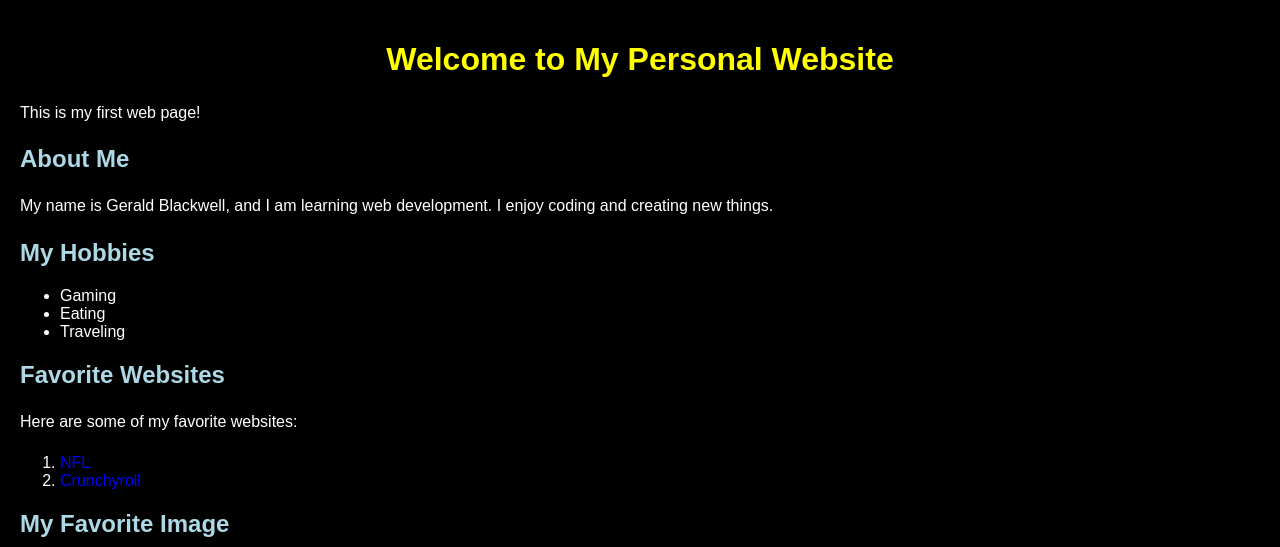
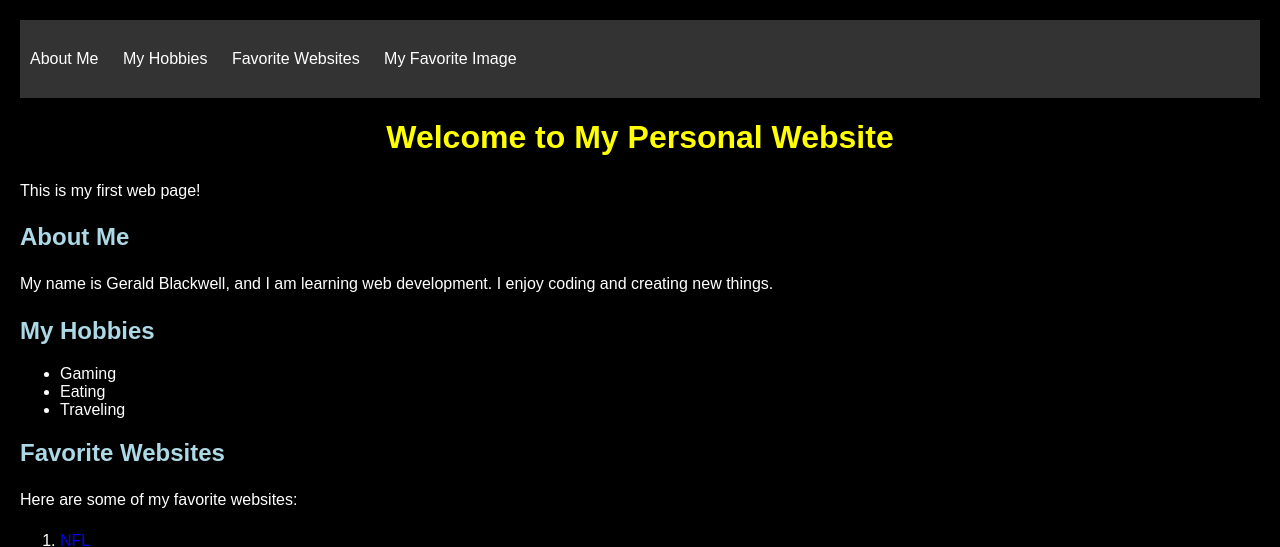
Before and after one commit to GeraldBSDC260/.github.io, a plain HTML site: page index.html in a window 1280 px wide. Shown: the top 547 px of the page. Drawn offline with Linux system fonts and the light colour scheme.

Commit message:
Update index.html

```diff
--- a/index.html
+++ b/index.html
@@ -39,6 +39,31 @@
             height: auto; /* Maintain aspect ratio */
         }
 
+        /* Navigation Styles */
+        nav {
+            background-color: #333; /* Dark background for the nav */
+            padding: 10px; /* Padding around the nav */
+        }
+
+        nav ul {
+            list-style-type: none; /* Remove bullet points */
+            padding: 0; /* Remove default padding */
+        }
+
+        nav ul li {
+            display: inline; /* Display items in a line */
+            margin-right: 20px; /* Space between items */
+        }
+
+        nav a {
+            color: white; /* White text for links */
+            text-decoration: none; /* Remove underline */
+        }
+
+        nav a:hover {
+            text-decoration: underline; /* Underline on hover */
+        }
+
         /* Media Queries for Responsive Design */
         @media (max-width: 600px) {
             body {
@@ -57,27 +82,36 @@
     </style>
 </head>
 <body>
+    <nav>
+        <ul>
+            <li><a href="#about">About Me</a></li>
+            <li><a href="#hobbies">My Hobbies</a></li>
+            <li><a href="#favorites">Favorite Websites</a></li>
+            <li><a href="#image">My Favorite Image</a></li>
+        </ul>
+    </nav>
+
     <h1>Welcome to My Personal Website</h1>
     <p>This is my first web page!</p>
 
-    <h2>About Me</h2>
+    <h2 id="about">About Me</h2>
     <p>My name is Gerald Blackwell, and I am learning web development. I enjoy coding and creating new things.</p>
 
-    <h2>My Hobbies</h2>
+    <h2 id="hobbies">My Hobbies</h2>
     <ul>
         <li>Gaming</li>
         <li>Eating</li>
         <li>Traveling</li>
     </ul>
 
-    <h2>Favorite Websites</h2>
+    <h2 id="favorites">Favorite Websites</h2>
     <p>Here are some of my favorite websites:</p>
     <ol>
         <li><a href="https://www.steelers.com/" target="_blank">NFL</a></li>
         <li><a href="https://www.crunchyroll.com/discover" target="_blank">Crunchyroll</a></li>
     </ol>
 
- <h2>My Favorite Image</h2>
+    <h2 id="image">My Favorite Image</h2>
 <img src="https://github.com/GeraldBSDC260/.github.io/blob/main/12.PNG" alt="Husky Logo">
 </body>
 </html>
```
